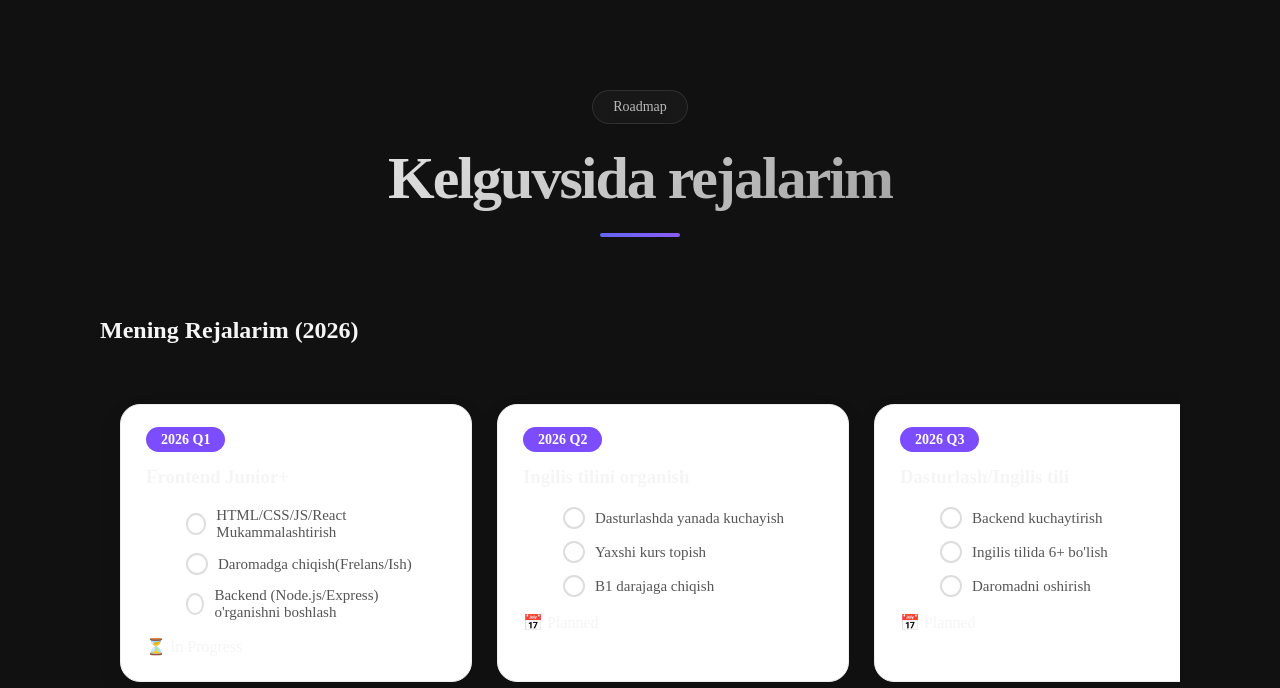
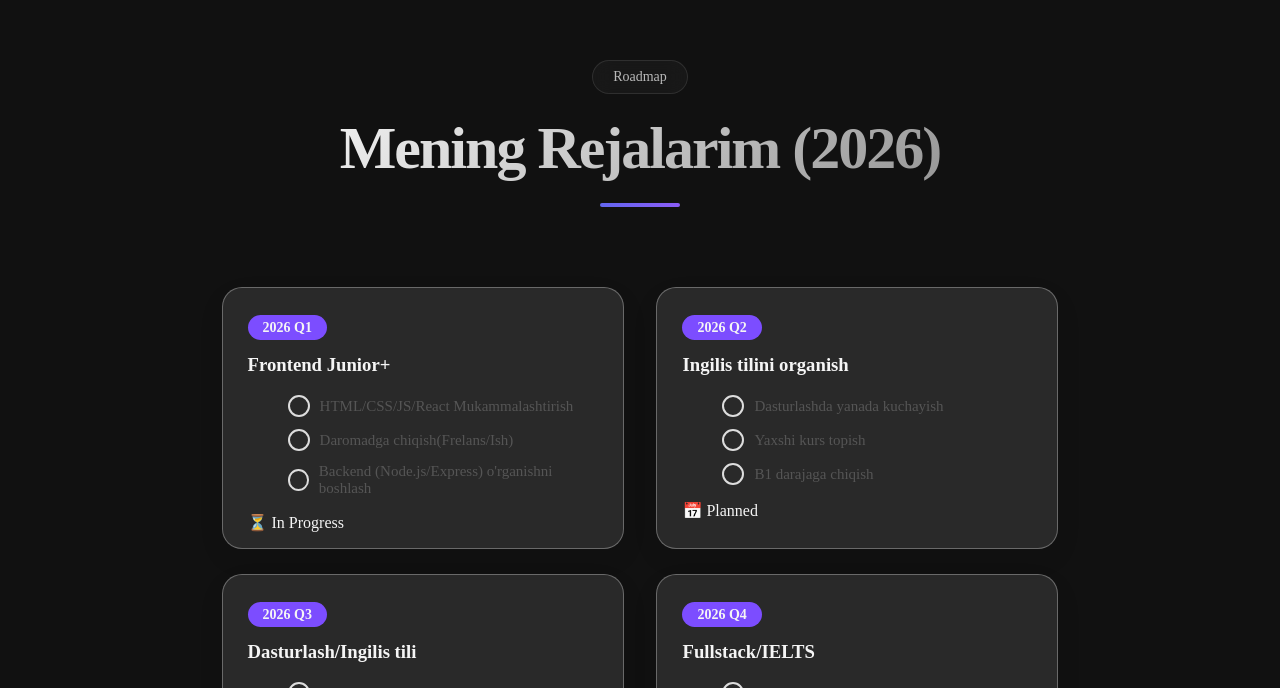
Before and after one commit to javoxircoding/myportfolio, a React (Vite) app: page / in a window 1280 px wide. Shown: the part 5852-6540 px from the top of the page. Built offline with nearby package versions, Linux system fonts and the light colour scheme.

Commit message:
roadmap qismi tugadi

```diff
--- a/src/components/Roadmap.jsx
+++ b/src/components/Roadmap.jsx
@@ -48,11 +48,9 @@ const Roadmap = () =>{
 
         <div className={styles.header}>
             <span className={styles.badge}>Roadmap</span>
-            <h2 className={styles.title}>Kelguvsida rejalarim</h2>
+            <h2 className={styles.title}>Mening Rejalarim (2026)</h2>
             <div className={styles.titleUnderline}></div>
         </div>
-
-      <h2 className={styles.mainTitle}>Mening Rejalarim (2026)</h2>
 
       <div className={styles.roadmapWrapper}>
         {roadmap.map((item) => (
--- a/src/components/Roadmap.module.css
+++ b/src/components/Roadmap.module.css
@@ -32,21 +32,25 @@
     margin: 20px auto 0;
     border-radius: 2px;
 }
+.roadmapSection{
+    padding: 50px 17%;
+}
 .roadmapWrapper {
-    display: flex;
+    display: grid;
+    grid-template-columns: 1fr 1fr;
+    /* justify-content: center; */
+    place-items: center;
     gap: 25px;
-    overflow-x: auto; /* Agar ekran kichik bo'lsa, yon tomonga suriladi */
-    padding: 40px 20px;
-    scroll-behavior: smooth;
 }
 
 .card {
-    min-width: 300px;
-    background: var(--matn-oq, #ffffff);
+    width: 350px;
+    height: 200px;
+    background: var(--border);
     border-radius: 20px;
-    padding: 25px;
+    padding: 30px 25px;
     box-shadow: 0 10px 30px rgba(0, 0, 0, 0.05);
-    border: 1px solid #eee;
+    border: 1px solid var(--border-hover);
     transition: transform 0.3s ease;
 }
 
@@ -56,7 +60,7 @@
 
 .quarterBadge {
     background: #7c4dff; /* Binafsha rang */
-    color: white;
+    color: var(--text-color-3);
     padding: 5px 15px;
     border-radius: 20px;
     font-size: 14px;
```
